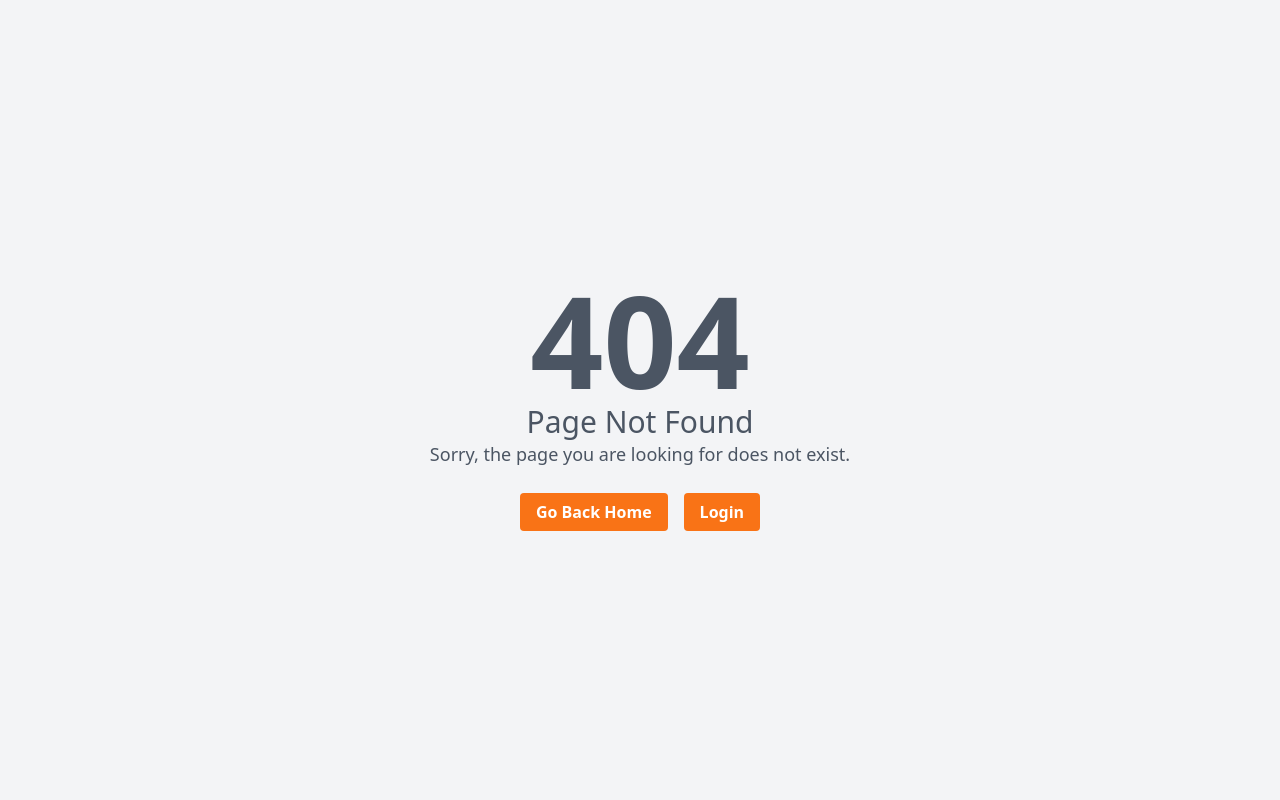
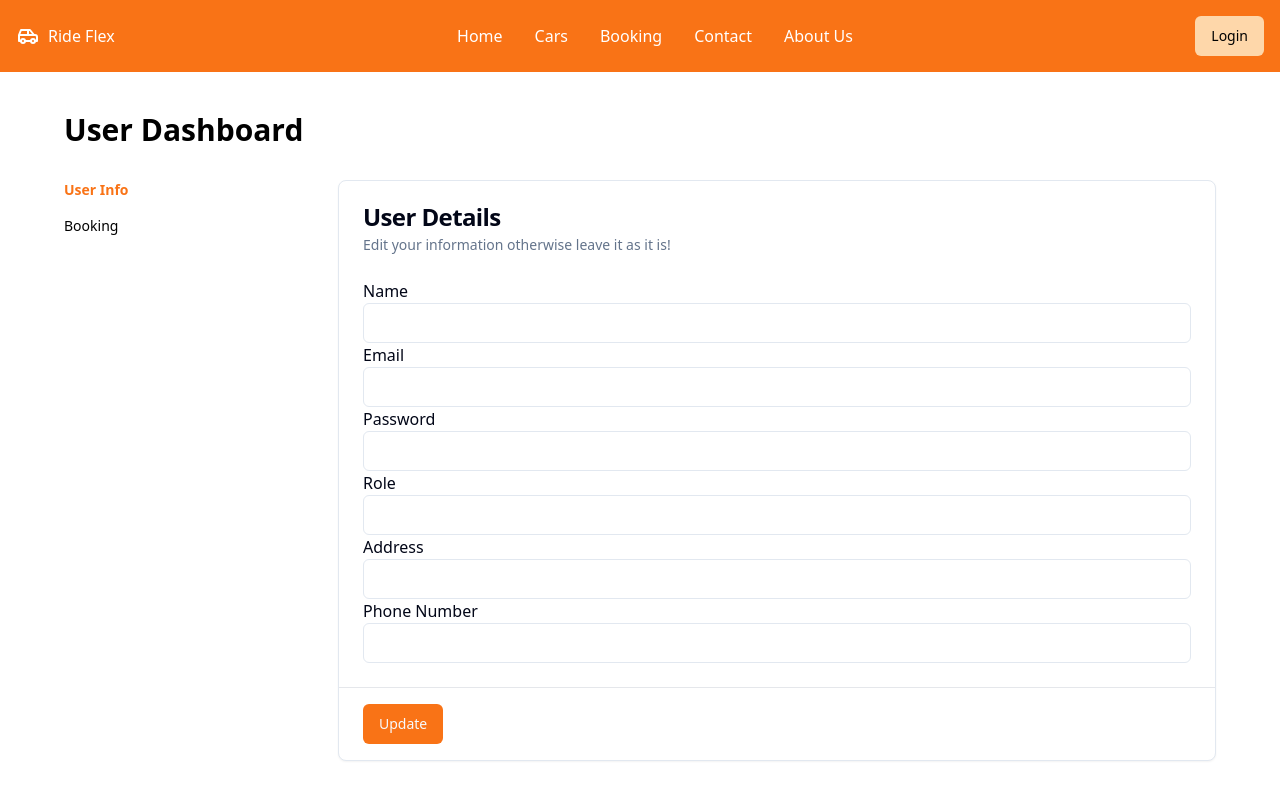
Before and after one commit to 001Rakib/car-rental-frontend, a React (Vite) app: page /user-dashboard/user-info in a window 1280 px wide. Before the commit this address had no page. Shown: the top 800 px of the page. Built offline with nearby package versions, Linux system fonts and the light colour scheme; no server answers.

Commit message:
created user dashboard and user informatin page

```diff
--- a/package.json
+++ b/package.json
@@ -12,6 +12,7 @@
   "dependencies": {
     "@hookform/resolvers": "^3.9.0",
     "@radix-ui/react-checkbox": "^1.1.1",
+    "@radix-ui/react-dialog": "^1.1.1",
     "@radix-ui/react-dropdown-menu": "^2.1.1",
     "@radix-ui/react-label": "^2.1.0",
     "@radix-ui/react-popover": "^1.1.1",
--- a/src/components/navbar/Navbar.tsx
+++ b/src/components/navbar/Navbar.tsx
@@ -1,14 +1,17 @@
-import { NavLink } from "react-router-dom";
+import { Link, NavLink } from "react-router-dom";
 import { Button } from "../ui/button";
 import {
   DropdownMenu,
   DropdownMenuCheckboxItem,
   DropdownMenuContent,
+  DropdownMenuItem,
+  DropdownMenuLabel,
   DropdownMenuSeparator,
   DropdownMenuTrigger,
 } from "../ui/dropdown-menu";
 import { useAppDispatch, useAppSelector } from "@/redux/hook";
 import { logout } from "@/redux/feature/auth/authSlice";
+import { CircleUser } from "lucide-react";
 
 const Navbar = () => {
   const { user } = useAppSelector((state) => state.auth);
@@ -88,9 +91,30 @@ const Navbar = () => {
         </div>
         <div>
           {user ? (
-            <Button onClick={handleLogout} className="bg-orange-200 text-black">
-              Logout
-            </Button>
+            <DropdownMenu>
+              <DropdownMenuTrigger asChild>
+                <Button
+                  variant="secondary"
+                  size="icon"
+                  className="rounded-full"
+                >
+                  <CircleUser className="h-5 w-5" />
+                  <span className="sr-only">Toggle user menu</span>
+                </Button>
+              </DropdownMenuTrigger>
+              <DropdownMenuContent align="end">
+                <DropdownMenuLabel>My Account</DropdownMenuLabel>
+                <DropdownMenuSeparator />
+                <Link to={"/user-dashboard"}>
+                  {" "}
+                  <DropdownMenuItem>Dashboard</DropdownMenuItem>
+                </Link>
+                <DropdownMenuSeparator />
+                <DropdownMenuItem onClick={() => handleLogout()}>
+                  Logout
+                </DropdownMenuItem>
+              </DropdownMenuContent>
+            </DropdownMenu>
           ) : (
             <NavLink to={"/login"}>
               <Button className="bg-orange-200 text-black">Login</Button>
@@ -167,12 +191,30 @@ const Navbar = () => {
         <div>
           <div>
             {user ? (
-              <Button
-                onClick={handleLogout}
-                className="bg-orange-200 text-black"
-              >
-                Logout
-              </Button>
+              <DropdownMenu>
+                <DropdownMenuTrigger asChild>
+                  <Button
+                    variant="secondary"
+                    size="icon"
+                    className="rounded-full"
+                  >
+                    <CircleUser className="h-5 w-5" />
+                    <span className="sr-only">Toggle user menu</span>
+                  </Button>
+                </DropdownMenuTrigger>
+                <DropdownMenuContent align="end">
+                  <DropdownMenuLabel>My Account</DropdownMenuLabel>
+                  <DropdownMenuSeparator />
+                  <Link to={"/user-dashboard"}>
+                    {" "}
+                    <DropdownMenuItem>Dashboard</DropdownMenuItem>
+                  </Link>
+                  <DropdownMenuSeparator />
+                  <DropdownMenuItem onClick={() => handleLogout()}>
+                    Logout
+                  </DropdownMenuItem>
+                </DropdownMenuContent>
+              </DropdownMenu>
             ) : (
               <NavLink to={"/login"}>
                 <Button className="bg-orange-200 text-black">Login</Button>
--- /dev/null
+++ b/src/components/ui/sheet.tsx
@@ -0,0 +1,138 @@
+import * as React from "react"
+import * as SheetPrimitive from "@radix-ui/react-dialog"
+import { cva, type VariantProps } from "class-variance-authority"
+import { X } from "lucide-react"
+
+import { cn } from "@/lib/utils"
+
+const Sheet = SheetPrimitive.Root
+
+const SheetTrigger = SheetPrimitive.Trigger
+
+const SheetClose = SheetPrimitive.Close
+
+const SheetPortal = SheetPrimitive.Portal
+
+const SheetOverlay = React.forwardRef<
+  React.ElementRef<typeof SheetPrimitive.Overlay>,
+  React.ComponentPropsWithoutRef<typeof SheetPrimitive.Overlay>
+>(({ className, ...props }, ref) => (
+  <SheetPrimitive.Overlay
+    className={cn(
+      "fixed inset-0 z-50 bg-black/80  data-[state=open]:animate-in data-[state=closed]:animate-out data-[state=closed]:fade-out-0 data-[state=open]:fade-in-0",
+      className
+    )}
+    {...props}
+    ref={ref}
+  />
+))
+SheetOverlay.displayName = SheetPrimitive.Overlay.displayName
+
+const sheetVariants = cva(
+  "fixed z-50 gap-4 bg-white p-6 shadow-lg transition ease-in-out data-[state=open]:animate-in data-[state=closed]:animate-out data-[state=closed]:duration-300 data-[state=open]:duration-500 dark:bg-slate-950",
+  {
+    variants: {
+      side: {
+        top: "inset-x-0 top-0 border-b data-[state=closed]:slide-out-to-top data-[state=open]:slide-in-from-top",
+        bottom:
+          "inset-x-0 bottom-0 border-t data-[state=closed]:slide-out-to-bottom data-[state=open]:slide-in-from-bottom",
+        left: "inset-y-0 left-0 h-full w-3/4 border-r data-[state=closed]:slide-out-to-left data-[state=open]:slide-in-from-left sm:max-w-sm",
+        right:
+          "inset-y-0 right-0 h-full w-3/4  border-l data-[state=closed]:slide-out-to-right data-[state=open]:slide-in-from-right sm:max-w-sm",
+      },
+    },
+    defaultVariants: {
+      side: "right",
+    },
+  }
+)
+
+interface SheetContentProps
+  extends React.ComponentPropsWithoutRef<typeof SheetPrimitive.Content>,
+    VariantProps<typeof sheetVariants> {}
+
+const SheetContent = React.forwardRef<
+  React.ElementRef<typeof SheetPrimitive.Content>,
+  SheetContentProps
+>(({ side = "right", className, children, ...props }, ref) => (
+  <SheetPortal>
+    <SheetOverlay />
+    <SheetPrimitive.Content
+      ref={ref}
+      className={cn(sheetVariants({ side }), className)}
+      {...props}
+    >
+      {children}
+      <SheetPrimitive.Close className="absolute right-4 top-4 rounded-sm opacity-70 ring-offset-white transition-opacity hover:opacity-100 focus:outline-none focus:ring-2 focus:ring-slate-950 focus:ring-offset-2 disabled:pointer-events-none data-[state=open]:bg-slate-100 dark:ring-offset-slate-950 dark:focus:ring-slate-300 dark:data-[state=open]:bg-slate-800">
+        <X className="h-4 w-4" />
+        <span className="sr-only">Close</span>
+      </SheetPrimitive.Close>
+    </SheetPrimitive.Content>
+  </SheetPortal>
+))
+SheetContent.displayName = SheetPrimitive.Content.displayName
+
+const SheetHeader = ({
+  className,
+  ...props
+}: React.HTMLAttributes<HTMLDivElement>) => (
+  <div
+    className={cn(
+      "flex flex-col space-y-2 text-center sm:text-left",
+      className
+    )}
+    {...props}
+  />
+)
+SheetHeader.displayName = "SheetHeader"
+
+const SheetFooter = ({
+  className,
+  ...props
+}: React.HTMLAttributes<HTMLDivElement>) => (
+  <div
+    className={cn(
+      "flex flex-col-reverse sm:flex-row sm:justify-end sm:space-x-2",
+      className
+    )}
+    {...props}
+  />
+)
+SheetFooter.displayName = "SheetFooter"
+
+const SheetTitle = React.forwardRef<
+  React.ElementRef<typeof SheetPrimitive.Title>,
+  React.ComponentPropsWithoutRef<typeof SheetPrimitive.Title>
+>(({ className, ...props }, ref) => (
+  <SheetPrimitive.Title
+    ref={ref}
+    className={cn("text-lg font-semibold text-slate-950 dark:text-slate-50", className)}
+    {...props}
+  />
+))
+SheetTitle.displayName = SheetPrimitive.Title.displayName
+
+const SheetDescription = React.forwardRef<
+  React.ElementRef<typeof SheetPrimitive.Description>,
+  React.ComponentPropsWithoutRef<typeof SheetPrimitive.Description>
+>(({ className, ...props }, ref) => (
+  <SheetPrimitive.Description
+    ref={ref}
+    className={cn("text-sm text-slate-500 dark:text-slate-400", className)}
+    {...props}
+  />
+))
+SheetDescription.displayName = SheetPrimitive.Description.displayName
+
+export {
+  Sheet,
+  SheetPortal,
+  SheetOverlay,
+  SheetTrigger,
+  SheetClose,
+  SheetContent,
+  SheetHeader,
+  SheetFooter,
+  SheetTitle,
+  SheetDescription,
+}
--- /dev/null
+++ b/src/pages/UserBookings.tsx
@@ -0,0 +1,9 @@
+const UserBookings = () => {
+  return (
+    <div>
+      <h1>User Booking Page</h1>
+    </div>
+  );
+};
+
+export default UserBookings;
--- /dev/null
+++ b/src/pages/UserDashboard.tsx
@@ -0,0 +1,42 @@
+import Navbar from "@/components/navbar/Navbar";
+import { NavLink, Outlet } from "react-router-dom";
+const UserDashboard = () => {
+  return (
+    <div className="flex min-h-screen w-full flex-col">
+      <Navbar />
+      <main className="flex min-h-[calc(100vh_-_theme(spacing.16))] flex-1 flex-col gap-4 bg-muted/40 p-4 md:gap-8 md:p-10">
+        <div className="mx-auto grid w-full max-w-6xl gap-2">
+          <h1 className="text-3xl font-semibold">User Dashboard</h1>
+        </div>
+        <div className="mx-auto grid w-full max-w-6xl items-start gap-6 md:grid-cols-[180px_1fr] lg:grid-cols-[250px_1fr]">
+          <nav
+            className="grid gap-4 text-sm text-muted-foreground"
+            x-chunk="dashboard-04-chunk-0"
+          >
+            <NavLink
+              to={"/user-dashboard/user-info"}
+              className={({ isActive }) =>
+                isActive ? "text-orange-500 font-semibold" : ""
+              }
+            >
+              User Info
+            </NavLink>
+            <NavLink
+              className={({ isActive }) =>
+                isActive ? "text-orange-500 font-semibold" : ""
+              }
+              to={"/user-dashboard/user-booking"}
+            >
+              Booking
+            </NavLink>
+          </nav>
+          <div className="grid gap-6">
+            <Outlet></Outlet>
+          </div>
+        </div>
+      </main>
+    </div>
+  );
+};
+
+export default UserDashboard;
--- /dev/null
+++ b/src/pages/UserInfo.tsx
@@ -0,0 +1,53 @@
+import { Button } from "@/components/ui/button";
+import {
+  Card,
+  CardContent,
+  CardDescription,
+  CardFooter,
+  CardHeader,
+  CardTitle,
+} from "@/components/ui/card";
+import { Input } from "@/components/ui/input";
+import { useGetUserQuery } from "@/redux/feature/auth/authApi";
+import { useAppSelector } from "@/redux/hook";
+
+const UserInfo = () => {
+  const { user } = useAppSelector((state) => state.auth);
+  const { data } = useGetUserQuery(user?.email);
+
+  return (
+    <div>
+      <Card x-chunk="dashboard-04-chunk-1">
+        <CardHeader>
+          <CardTitle>User Details</CardTitle>
+          <CardDescription>
+            Edit your information otherwise leave it as it is!
+          </CardDescription>
+        </CardHeader>
+        <form>
+          <CardContent>
+            <label htmlFor="">Name</label>
+            <Input defaultValue={data?.data?.name} />
+            <label htmlFor="">Email</label>
+            <Input defaultValue={data?.data?.email} />
+            <label htmlFor="">Password</label>
+            <Input type="password" />
+            <label htmlFor="">Role</label>
+            <Input defaultValue={data?.data?.role} />
+            <label htmlFor="">Address</label>
+            <Input defaultValue={data?.data?.address} />
+            <label htmlFor="">Phone Number</label>
+            <Input defaultValue={data?.data?.phone} />
+          </CardContent>
+          <CardFooter className="border-t px-6 py-4">
+            <Button className="bg-orange-500" type="submit">
+              Update
+            </Button>
+          </CardFooter>
+        </form>
+      </Card>
+    </div>
+  );
+};
+
+export default UserInfo;
--- a/src/redux/feature/auth/authApi.ts
+++ b/src/redux/feature/auth/authApi.ts
@@ -16,6 +16,14 @@ const authApi = baseApi.injectEndpoints({
         body: userInfo,
       }),
     }),
+    getUser: builder.query({
+      query: (email) => {
+        return {
+          url: `/auth/user/${email}`,
+          method: "GET",
+        };
+      },
+    }),
   }),
 });
-export const { useLoginMutation, useSignUpMutation } = authApi;
+export const { useLoginMutation, useSignUpMutation, useGetUserQuery } = authApi;
--- a/src/redux/feature/cars/car.api.ts
+++ b/src/redux/feature/cars/car.api.ts
@@ -5,7 +5,6 @@ const carApi = baseApi.injectEndpoints({
   endpoints: (builder) => ({
     getAllCars: builder.query({
       query: (args) => {
-        console.log(args);
         const params = new URLSearchParams();
 
         if (args) {
```
Also changed, not shown: src/routes/routes.tsx (+17 -0 lines), 1 other file (tests, documents, lock files or other folders).
